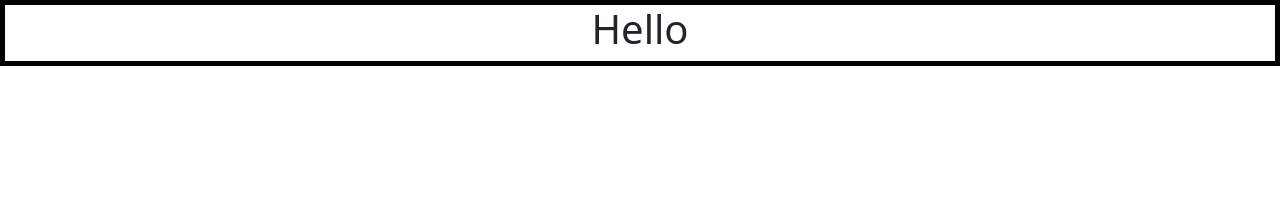
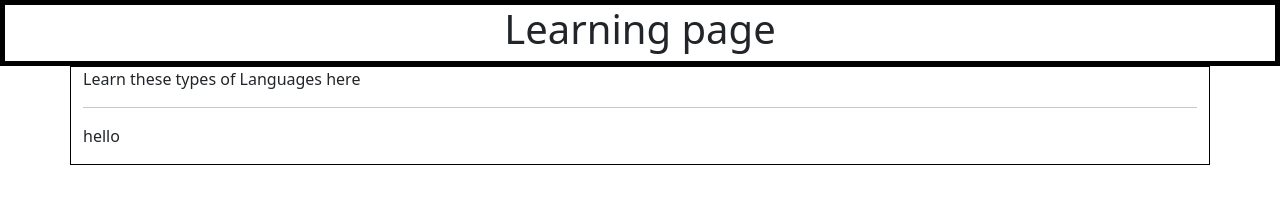
Before and after one commit to abdullah-FullStackDev/learning-page, a plain HTML site: page index.html in a window 1280 px wide. Drawn offline with nearby package versions, Linux system fonts and the light colour scheme.

Commit message:
add text

```diff
--- a/index.html
+++ b/index.html
@@ -10,7 +10,12 @@
 </head>
 <body>
 <div class="container-fluid">
-    <h1 class="text-center">Hello</h1>
+    <h1 class="text-center">Learning page</h1>
+ </div>
+ <div class="container">
+  <p>Learn these types of Languages here</p>
+  <hr>
+  <p>hello</p>
  </div>
 </body>
 </html>
--- a/style.css
+++ b/style.css
@@ -2,3 +2,12 @@
 .container-fluid{
     border: 5px solid black;
 }
+.container{
+    border: 1px solid black;
+}
+body{
+    margin-top: 0;
+    margin-left: 0;
+    margin-right: 0;
+    margin-bottom: 0;
+}
```
